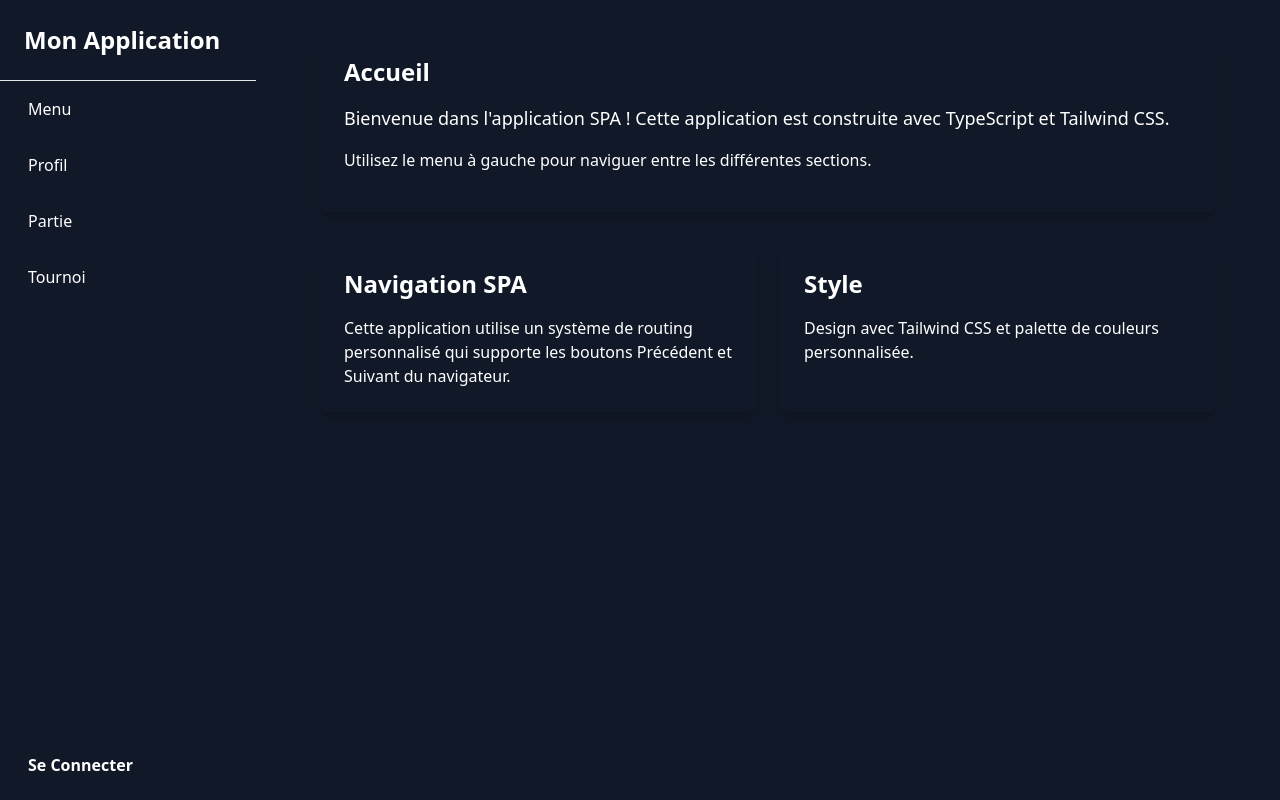
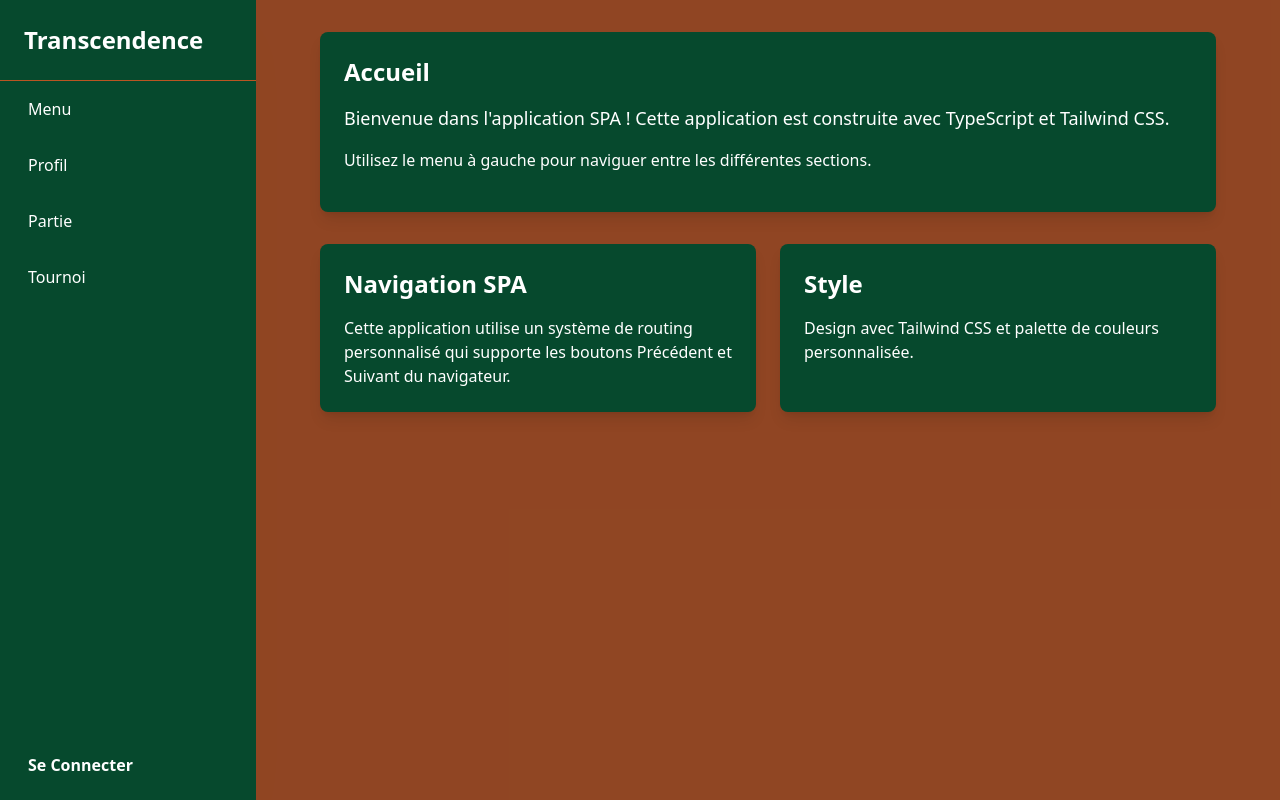
Before and after one commit to JNTHNN/ft_transcendence, a website built with Vite: page frontend/index.html in a window 1280 px wide. Built offline with nearby package versions, Linux system fonts and the light colour scheme.

Commit message:
wip: front

```diff
--- a/frontend/index.html
+++ b/frontend/index.html
@@ -8,9 +8,9 @@
 <body class="bg-gray-900 text-text font-sans antialiased">
   <div class="flex h-screen overflow-hidden">
     <!-- Menu vertical -->
-    <aside class="w-64 bg-primary shadow-2xl flex-shrink-0">
-      <div class="p-6 border-b border-secondary">
-        <h1 class="text-2xl font-bold text-text">Mon Application</h1>
+    <aside class="w-64 bg-prem shadow-2xl flex-shrink-0">
+      <div class="p-6 border-b border-sec">
+        <h1 class="text-2xl font-bold text-text">Transcendence</h1>
       </div>
       <nav id="sidebar-menu" class="h-[calc(100vh-88px)]">
         <!-- Le menu sera injecté ici par JavaScript -->
@@ -18,7 +18,7 @@
     </aside>
 
     <!-- Contenu principal -->
-    <main class="flex-1 overflow-y-auto bg-gray-900">
+    <main class="flex-1 overflow-y-auto bg-sec/75">
       <div class="container mx-auto px-8 py-8">
         <div id="app-content">
           <!-- Le contenu des vues sera injecté ici -->
--- a/frontend/package.json
+++ b/frontend/package.json
@@ -16,7 +16,7 @@
     "@types/node": "^20.10.0",
     "autoprefixer": "^10.4.16",
     "postcss": "^8.4.32",
-    "tailwindcss": "^3.3.6",
+    "tailwindcss": "^3.4.18",
     "typescript": "^5.3.3",
     "vite": "^5.0.7"
   }
--- a/frontend/src/template.ts
+++ b/frontend/src/template.ts
@@ -20,7 +20,7 @@ export class Template {
   // Template pour une carte
   static card(title: string, content: string, classes: string = ''): string {
     return `
-      <div class="bg-primary rounded-lg shadow-lg p-6 ${classes}">
+      <div class="bg-prem rounded-lg shadow-lg p-6 ${classes}">
         <h2 class="text-2xl font-bold text-text mb-4">${title}</h2>
         <div class="text-text">${content}</div>
       </div>
@@ -32,7 +32,7 @@ export class Template {
     return `
       <button
         onclick="${onClick}"
-        class="bg-secondary hover:bg-opacity-80 text-text font-bold py-2 px-4 rounded transition-colors ${classes}"
+        class="bg-second hover:bg-opacity-80 text-text font-bold py-2 px-4 rounded transition-colors ${classes}"
       >
         ${text}
       </button>
--- a/frontend/tailwind.config.js
+++ b/frontend/tailwind.config.js
@@ -7,9 +7,10 @@ export default {
   theme: {
     extend: {
       colors: {
-        mainColor: '#06492D',
-        secondColorColor: '#BB5522',
+        prem: '#06492D',
+        sec: '#BB5522',
         text: '#FFFFFF',
+        red: '#FF0000'
       },
     },
   },
```
Also changed, not shown: frontend/QUICKSTART.md (+6 -0 lines), 1 other file.
